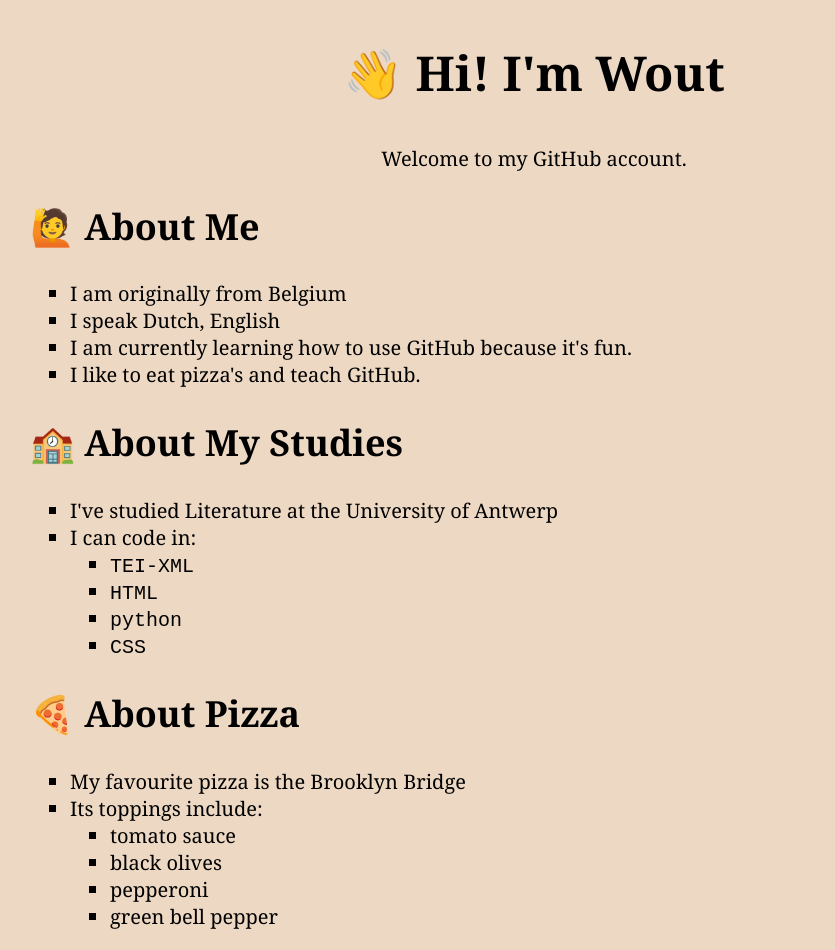
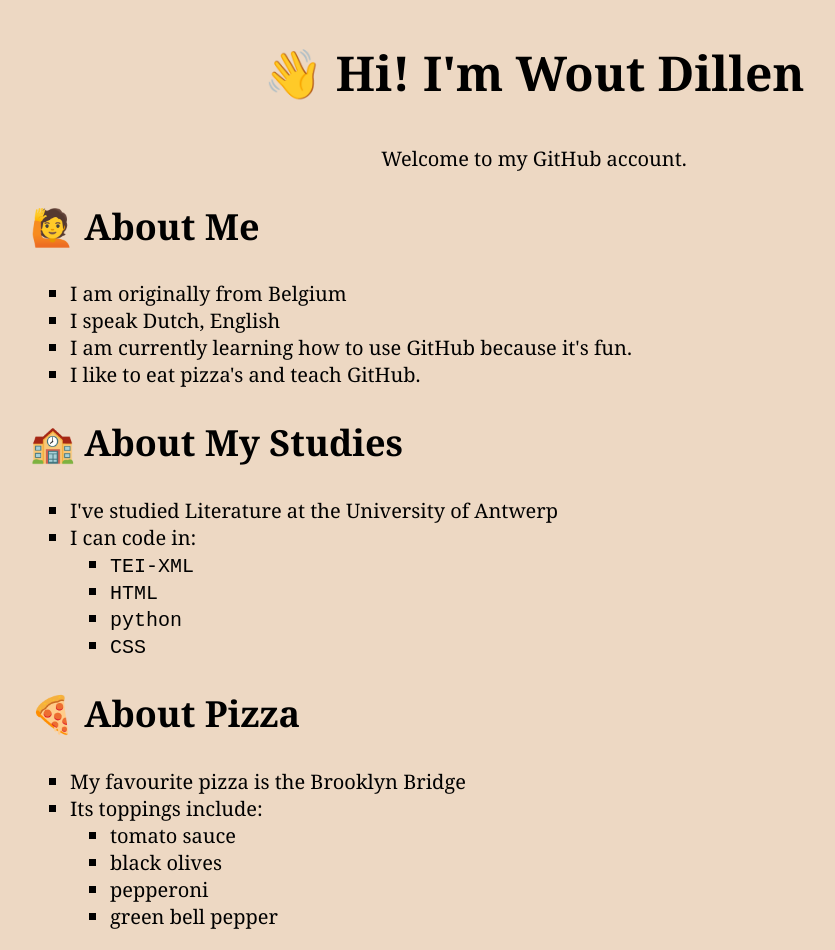
Before and after one commit to WoutDLN/about-me, a plain HTML site: page index.html in a window 1280 px wide. Shown: the whole page, without its empty margins (106-941 px from the left). Drawn offline with Linux system fonts and the light colour scheme.

Commit message:
added surname

```diff
--- a/index.html
+++ b/index.html
@@ -7,7 +7,7 @@
     </head>
     <body>
         <article>
-        <h1>&#128075; Hi! I'm Wout</h1>
+        <h1>&#128075; Hi! I'm Wout Dillen</h1>
         <p>
             Welcome to my GitHub account.
         </p>
```
